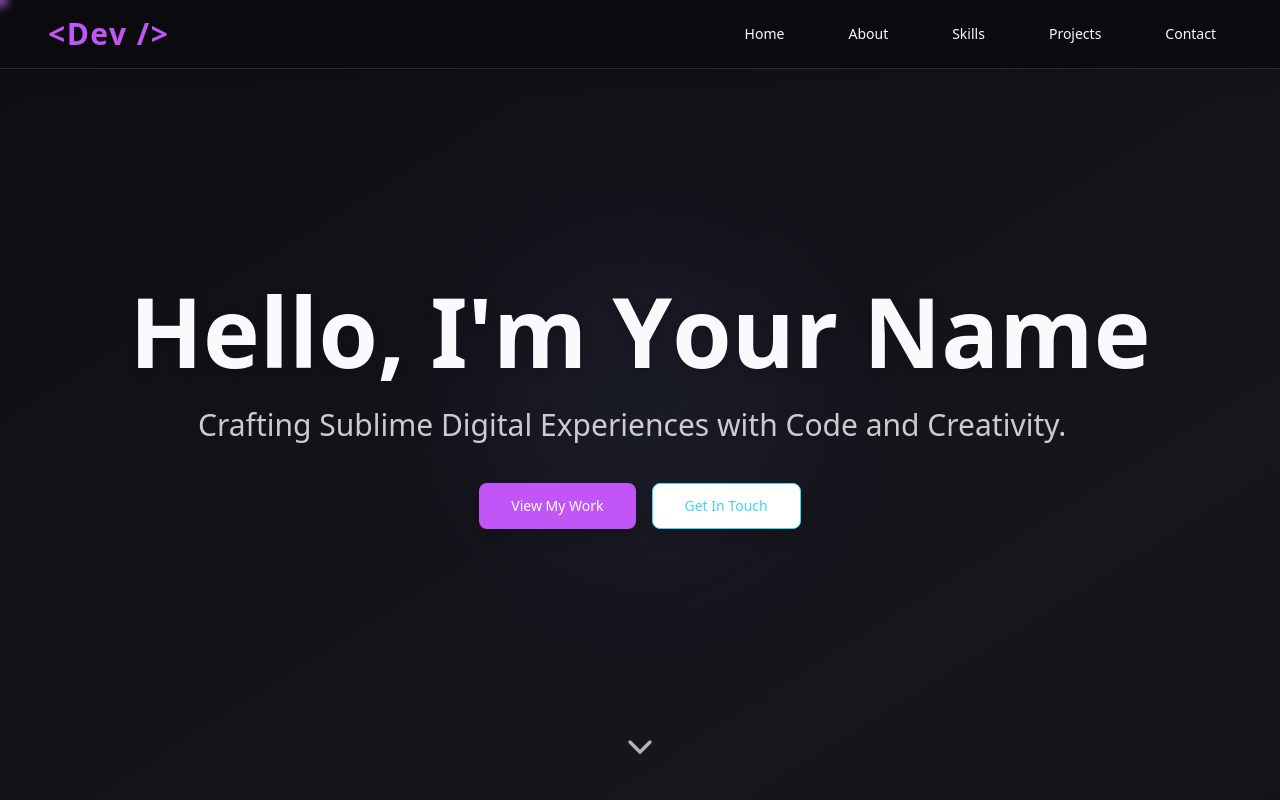
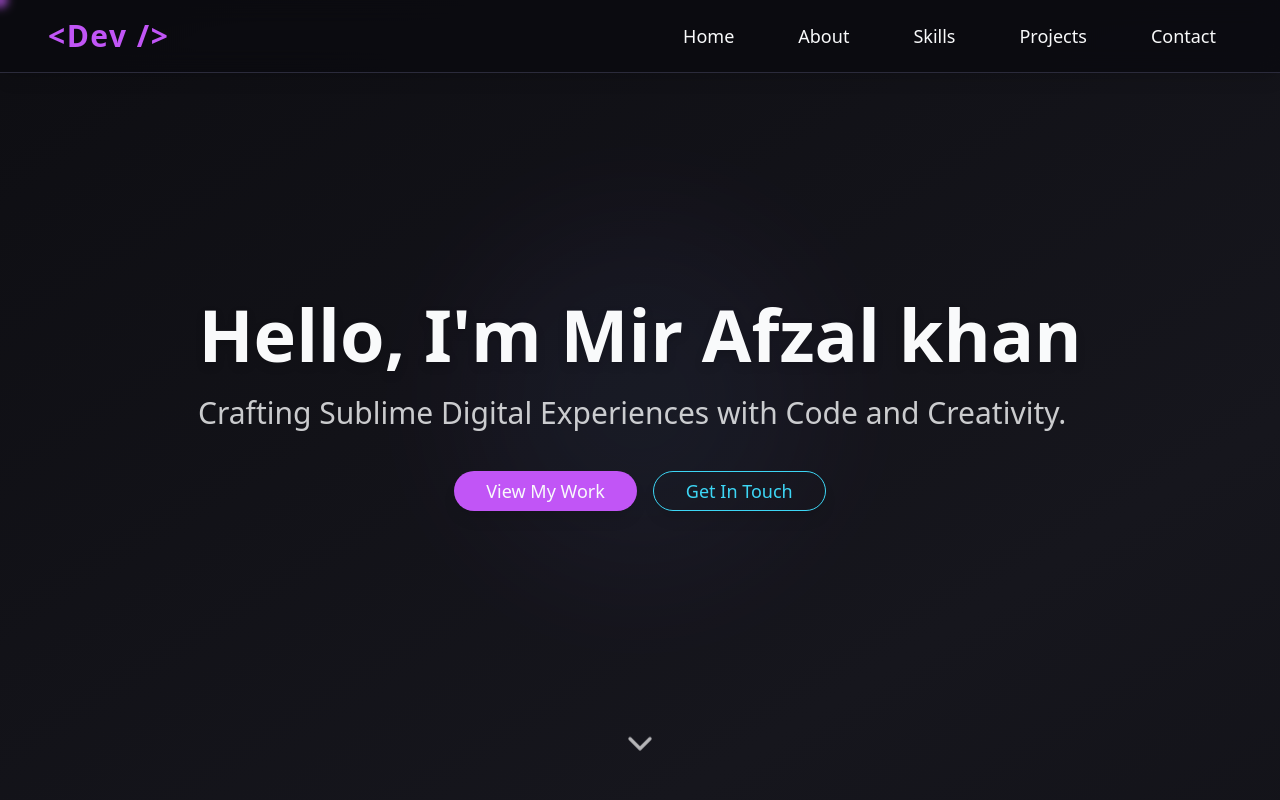
Before and after one commit to afzaljadoon/my-portfolio, a React (Vite) app in the folder my-app/: page / in a window 1280 px wide. Shown: the top 800 px of the page. Built offline with nearby package versions, Linux system fonts and the light colour scheme.

Commit message:
Update my portfolio

```diff
--- a/my-app/package.json
+++ b/my-app/package.json
@@ -10,10 +10,14 @@
     "preview": "vite preview"
   },
   "dependencies": {
+    "@radix-ui/react-slot": "^1.2.3",
+    "class-variance-authority": "^0.7.1",
+    "clsx": "^2.1.1",
     "gsap": "^3.13.0",
     "lucide-react": "^0.539.0",
     "react": "^19.1.1",
-    "react-dom": "^19.1.1"
+    "react-dom": "^19.1.1",
+    "tailwind-merge": "^3.3.1"
   },
   "devDependencies": {
     "@eslint/js": "^9.33.0",
--- a/my-app/src/components/about-section.jsx
+++ b/my-app/src/components/about-section.jsx
@@ -95,12 +95,10 @@
               boundaries of what's possible.
             </p>
             <p>
-              Beyond the lines of code, I enjoy [mention a unique hobby, e.g.,
-              exploring generative art, composing electronic music, or
-              competitive gaming]. I am a firm believer in clean, maintainable
-              code, pixel-perfect design, and a user-centric approach to
-              development. Let's collaborate and create something truly
-              extraordinary!
+              Beyond the lines of code, I enjoy watching cricket.. I am a firm
+              believer in clean, maintainable code, pixel-perfect design, and a
+              user-centric approach to development. Let's collaborate and create
+              something truly extraordinary!
             </p>
           </div>
         </div>
--- a/my-app/src/components/hero-section.jsx
+++ b/my-app/src/components/hero-section.jsx
@@ -139,9 +139,9 @@
       <div className="relative z-10 max-w-5xl mx-auto">
         <h1
           ref={headingRef}
-          className="text-5xl md:text-7xl lg:text-8xl font-extrabold leading-tight mb-4 text-foreground drop-shadow-lg"
+          className="text-5xl md:text-7xl lg:text-7xl font-extrabold leading-tight mb-4 text-foreground drop-shadow-lg"
         >
-          Hello, I'm <span className="text-primary">Your Name</span>
+          Hello, I'm <span className="text-primary">Mir Afzal khan</span>
         </h1>
         <p
           ref={subheadingRef}
--- a/my-app/src/components/ui/button.jsx
+++ b/my-app/src/components/ui/button.jsx
@@ -1,22 +1,49 @@
-// src/components/ui/button.jsx
-import React from "react";
+import * as React from "react";
+import { Slot } from "@radix-ui/react-slot";
+import { cva } from "class-variance-authority";
+import { cn } from "@/lib/utils";
 
-const base =
-  "inline-flex items-center justify-center gap-2 rounded-lg px-4 py-2 text-sm font-medium transition focus:outline-none focus:ring";
-const variants = {
-  primary: "bg-indigo-600 text-white hover:bg-indigo-700",
-  outline: "border border-gray-300 bg-white text-gray-900 hover:bg-gray-50",
-  ghost: "text-gray-900 hover:bg-gray-100",
-};
+const buttonVariants = cva(
+  "inline-flex items-center justify-center whitespace-nowrap rounded-md text-sm font-medium ring-offset-background transition-colors focus-visible:outline-none focus-visible:ring-2 focus-visible:ring-ring focus-visible:ring-offset-2 disabled:pointer-events-none disabled:opacity-50",
+  {
+    variants: {
+      variant: {
+        default: "bg-primary text-primary-foreground hover:bg-primary/90",
+        destructive:
+          "bg-destructive text-destructive-foreground hover:bg-destructive/90",
+        outline:
+          "border border-input bg-background hover:bg-accent hover:text-accent-foreground",
+        secondary:
+          "bg-secondary text-secondary-foreground hover:bg-secondary/80",
+        ghost: "hover:bg-accent hover:text-accent-foreground",
+        link: "text-primary underline-offset-4 hover:underline",
+      },
+      size: {
+        default: "h-10 px-4 py-2",
+        sm: "h-9 rounded-md px-3",
+        lg: "h-11 rounded-md px-8",
+        icon: "h-10 w-10",
+      },
+    },
+    defaultVariants: {
+      variant: "default",
+      size: "default",
+    },
+  }
+);
 
-function Button({ variant = "primary", className = "", ...props }) {
-  return (
-    <button
-      className={`${base} ${variants[variant]} ${className}`}
-      {...props}
-    />
-  );
-}
+const Button = React.forwardRef(
+  ({ className, variant, size, asChild = false, ...props }, ref) => {
+    const Comp = asChild ? Slot : "button";
+    return (
+      <Comp
+        className={cn(buttonVariants({ variant, size, className }))}
+        ref={ref}
+        {...props}
+      />
+    );
+  }
+);
+Button.displayName = "Button";
 
-export { Button }; // ✅ named export
-export default Button; // (optional) default export too
+export { Button, buttonVariants };
--- a/my-app/src/components/ui/input.jsx
+++ b/my-app/src/components/ui/input.jsx
@@ -1,33 +1,19 @@
-import React, { forwardRef } from "react";
+import * as React from "react";
+import { cn } from "@/lib/utils";
 
-const base =
-  "block w-full rounded-lg border border-gray-300 bg-white px-3 py-2 text-sm text-gray-900 placeholder-gray-400 shadow-sm outline-none focus:ring-2 focus:ring-indigo-500 focus:border-indigo-500";
-
-const sizes = {
-  sm: "px-2 py-1 text-sm",
-  md: "px-3 py-2 text-sm",
-  lg: "px-4 py-3 text-base",
-};
-
-const variants = {
-  default: "",
-  error: "border-red-500 focus:ring-red-500 focus:border-red-500",
-};
-
-const Input = forwardRef(
-  ({ className = "", size = "md", variant = "default", ...props }, ref) => {
+const Input = React.forwardRef(({ className, type, ...props }, ref) => {
   return (
     <input
+      type={type}
+      className={cn(
+        "flex h-10 w-full rounded-md border border-input bg-background px-3 py-2 text-sm ring-offset-background file:border-0 file:bg-transparent file:text-sm file:font-medium placeholder:text-muted-foreground focus-visible:outline-none focus-visible:ring-2 focus-visible:ring-ring focus-visible:ring-offset-2 disabled:cursor-not-allowed disabled:opacity-50",
+        className
+      )}
       ref={ref}
-        className={`${base} ${sizes[size] ?? ""} ${
-          variants[variant] ?? ""
-        } ${className}`}
       {...props}
     />
   );
-  }
-);
+});
 Input.displayName = "Input";
 
-export { Input }; // named export
-export default Input; // optional default export
+export { Input };
--- a/my-app/src/components/ui/textarea.jsx
+++ b/my-app/src/components/ui/textarea.jsx
@@ -1,37 +1,18 @@
-// src/components/ui/textarea.jsx
-import React, { forwardRef } from "react";
+import * as React from "react";
+import { cn } from "@/lib/utils";
 
-const base =
-  "block w-full rounded-lg border border-gray-300 bg-white px-3 py-2 text-sm text-gray-900 placeholder-gray-400 shadow-sm outline-none focus:ring-2 focus:ring-indigo-500 focus:border-indigo-500";
-
-const sizes = {
-  sm: "px-2 py-1 text-sm",
-  md: "px-3 py-2 text-sm",
-  lg: "px-4 py-3 text-base",
-};
-const variants = {
-  default: "",
-  error: "border-red-500 focus:ring-red-500 focus:border-red-500",
-};
-
-const Textarea = forwardRef(
-  (
-    { className = "", size = "md", variant = "default", rows = 4, ...props },
-    ref
-  ) => {
+const Textarea = React.forwardRef(({ className, ...props }, ref) => {
   return (
     <textarea
+      className={cn(
+        "flex min-h-[80px] w-full rounded-md border border-input bg-background px-3 py-2 text-sm ring-offset-background placeholder:text-muted-foreground focus-visible:outline-none focus-visible:ring-2 focus-visible:ring-ring focus-visible:ring-offset-2 disabled:cursor-not-allowed disabled:opacity-50",
+        className
+      )}
       ref={ref}
-        rows={rows}
-        className={`${base} ${sizes[size] ?? ""} ${
-          variants[variant] ?? ""
-        } ${className}`}
       {...props}
     />
   );
-  }
-);
+});
 Textarea.displayName = "Textarea";
 
-export { Textarea }; // ✅ named export
-export default Textarea; // optional default export
+export { Textarea };
--- /dev/null
+++ b/my-app/src/lib/utils.jsx
@@ -0,0 +1,6 @@
+import { clsx } from "clsx";
+import { twMerge } from "tailwind-merge";
+
+export function cn(...inputs) {
+  return twMerge(clsx(inputs));
+}
```
Also changed, not shown: 1 other file (tests, documents, lock files or other folders). Lines whose indentation alone changed are shown as unchanged.
